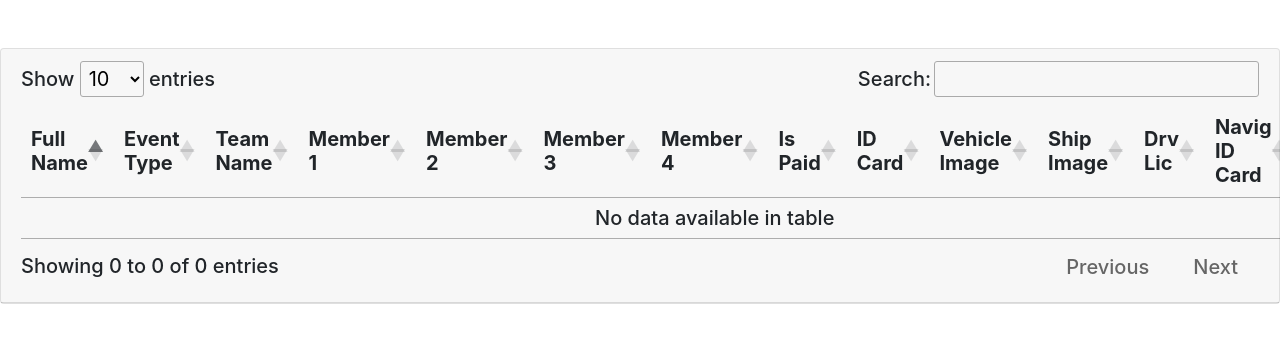
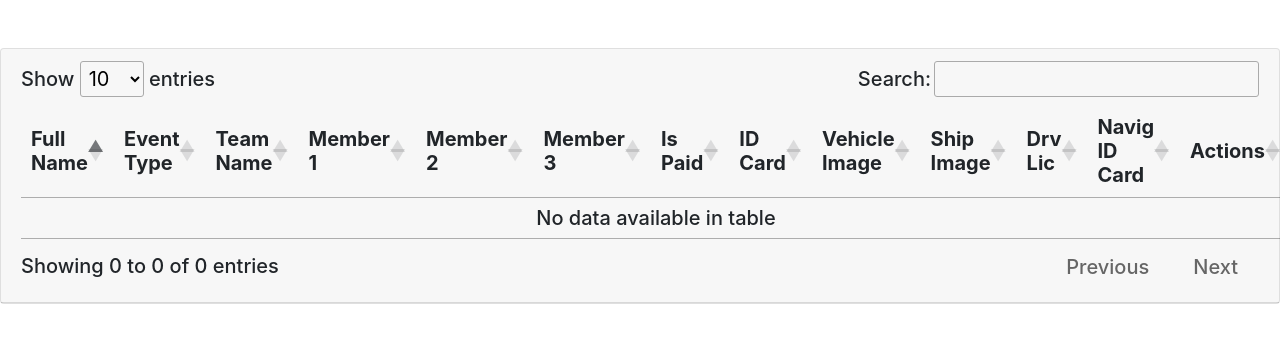
Before and after one commit to KanekoHato/xmasez, a PHP site: page /admin.php in a window 1280 px wide; the page is wider, and only the part inside the window is pictured. Shown: the part 56-399 px from the top of that part. Run offline with PHP 8.4, Linux system fonts and the light colour scheme; data comes from the database, SQL or seed files in the repository; data that the repository does not hold is empty; some libraries are stand-ins or nearby versions.

Commit message:
fix(app) : disable team member 4 field
Modify Hide Team Member 4 Field
Modify Hide Team Member 4 Data Echo

```diff
--- a/admin.php
+++ b/admin.php
@@ -73,7 +73,6 @@ session_start();
                                                 <th>Member 1</th>
                                                 <th>Member 2</th>
                                                 <th>Member 3</th>
-                                                <th>Member 4</th>
                                                 <th>Is Paid</th>
                                                 <th>ID Card</th>
                                                 <th>Vehicle Image</th>
@@ -114,7 +113,6 @@ session_start();
                                                     <td>' . $row['p_member_1'] . '</td>
                                                     <td>' . $row['p_member_2'] . '</td>
                                                     <td>' . $row['p_member_3'] . '</td>
-                                                    <td>' . $row['p_member_4'] . '</td>
                                                     <td>' . $row['ispaid'] . '</td>
                                                     <td><a href="images/'. $row['id_img_path'] .'" target="_blank">' . $idimgfull . '</a></td>
                                                     <td><a href="images/'. $row['veh_img_path'] .'" target="_blank">'. $vehimgfull .'</a></td>
```
Also changed, not shown: index.php (+4 -5 lines).
